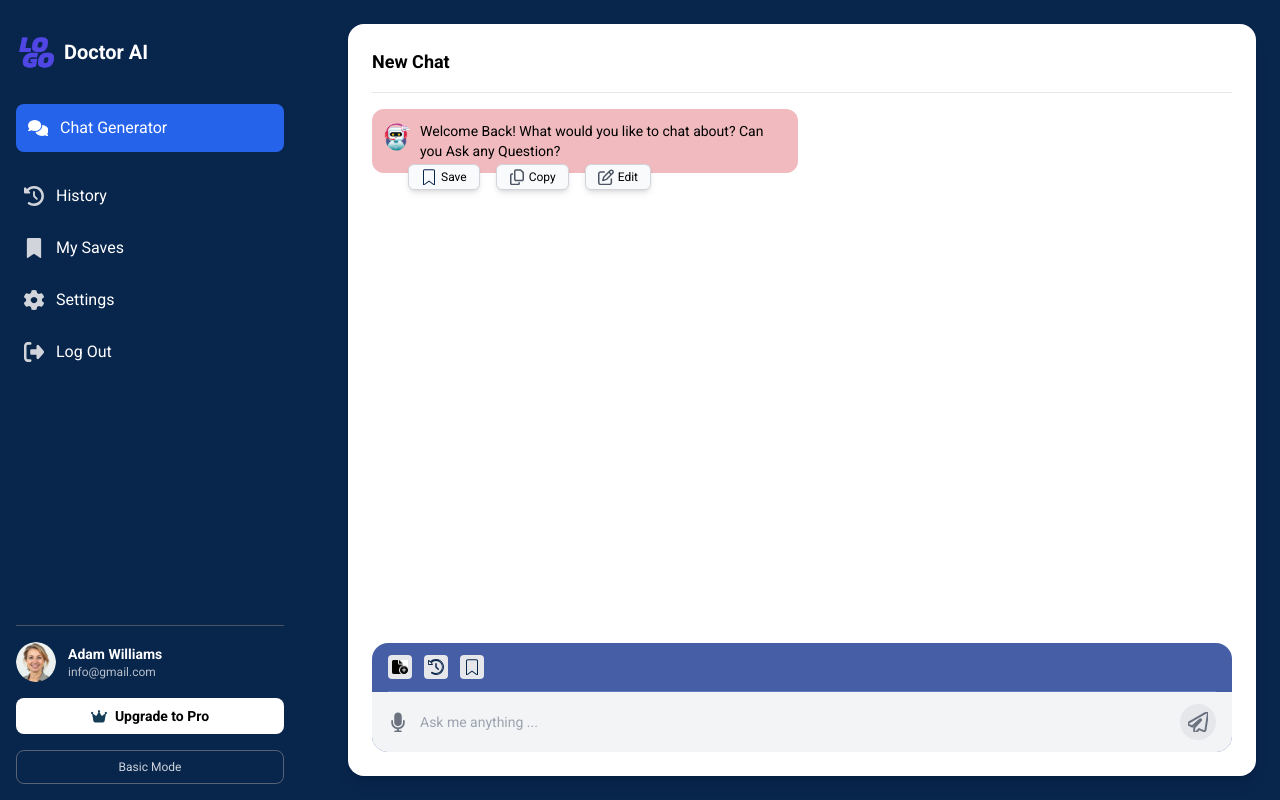
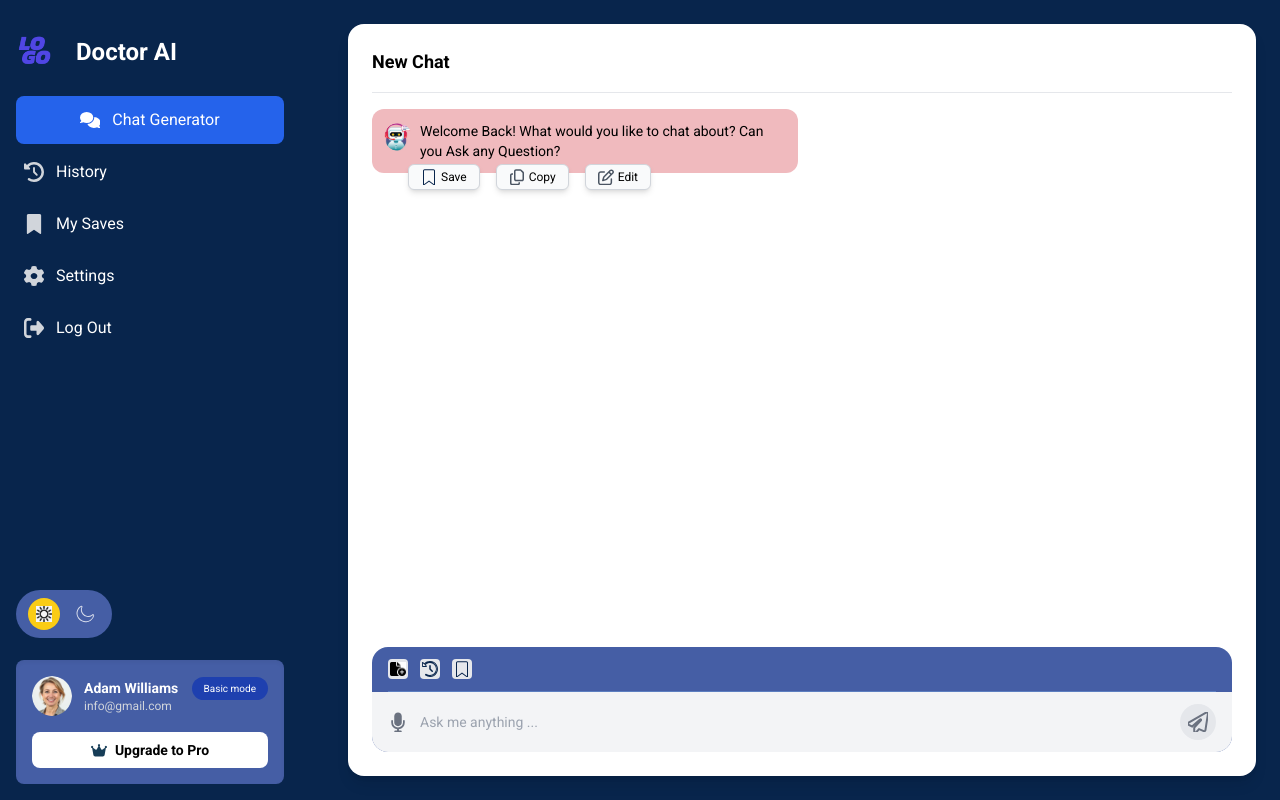
Before and after one commit to QasimFullStackDeveloper/AIDoctor, a React (Vite) app in the folder AIDoctor.client/: page /index/Chatbot in a window 1280 px wide. Built offline with nearby package versions, Linux system fonts and the light colour scheme.

Commit message:
For desktop view the chat bot is complete also for laptops and high resolutions except the div affect on three icons is missing which will be fixed sooner also in home page the route has been added to one of the buttons

```diff
--- a/AIDoctor.client/src/Components/HomeSection.jsx
+++ b/AIDoctor.client/src/Components/HomeSection.jsx
@@ -57,9 +57,9 @@ const HomeSection = () => {
 
         {/* Buttons */}
         <div className="flex flex-col sm:flex-row gap-4 sm:gap-5 md:gap-6 w-full sm:w-auto ml-3 sm:ml-0">
-          <button className="w-full sm:w-auto h-12 md:h-14 bg-[#2563EB] border-2 border-[#2563EB] hover:bg-[#0044CC] text-white px-6 md:px-8 rounded-lg shadow-lg flex items-center justify-center transition-transform transform hover:scale-105 text-sm sm:text-base md:text-lg truncate">
+       <Link to ="/index/Chatbot">   <button className="w-full sm:w-auto h-12 md:h-14 bg-[#2563EB] border-2 border-[#2563EB] hover:bg-[#0044CC] text-white px-6 md:px-8 rounded-lg shadow-lg flex items-center justify-center transition-transform transform hover:scale-105 text-sm sm:text-base md:text-lg truncate">
             <img src={explore} alt="explore" className="mr-2 w-5 h-5" /> Chat Now
-          </button>
+          </button></Link>
           <Link to="/index/premium-plans" className="w-full sm:w-auto">
             <button className="w-full sm:w-auto h-12 md:h-14 bg-white border border-[#2D5EFF] hover:bg-[#2D5EFF] text-[#2D5EFF] hover:text-white px-6 md:px-8 rounded-lg shadow-lg flex items-center justify-center transition-transform transform hover:scale-105 text-sm sm:text-base md:text-lg truncate">
               <img src={search} alt="search" className="mr-2 w-5 h-5" /> Explore Features
--- a/AIDoctor.client/src/Pages/ChatBot/CharbotPage.jsx
+++ b/AIDoctor.client/src/Pages/ChatBot/CharbotPage.jsx
@@ -15,17 +15,20 @@ import robot from "../../assets/Chatbot/robot.svg";
 import crown from "../../assets/Chatbot/crown.svg";
 import copy from "../../assets/Chatbot/copy.svg";
 import edit from "../../assets/Chatbot/edit.svg";
+import moon from "../../assets/Chatbot/moon.svg";
+import sun from "../../assets/Chatbot/sun.svg";
 
 const DoctorAI = () => {
   const [messages, setMessages] = useState([
     {
       sender: 'bot',
       text: "Welcome Back! What would you like to chat about? Can you Ask any Question?",
+
     },
   ]);
   const [input, setInput] = useState("");
   const [showHistory, setShowHistory] = useState(false);
-  const [searchTerm, setSearchTerm] = useState(""); // <--- for search
+  const [searchTerm, setSearchTerm] = useState("");
 
   const handleSend = () => {
     if (input.trim() !== "") {
@@ -51,25 +54,22 @@ const DoctorAI = () => {
   return (
     <div className="flex h-screen bg-[#08254C]">
       {/* Sidebar */}
-      <div className="w-[300px] flex mt-[1rem] flex-col justify-between bg-[#08254C] text-white p-4">
+      <div className="w-[300px] flex mt-[1rem] flex-col bg-[#08254C] text-white p-4">
         <div>
-          <div className="flex items-center space-x-2 mb-8">
-            <div className='w-10 h-10'>
+          <div className="flex items-center space-x-2 mb-6">
+            <div className='w-9 h-9 mr-4 mb-1'>
               <Logo />
             </div>
-            <h1 className="text-xl font-bold">Doctor AI</h1>
+            <h1 className="text-2xl font-bold">Doctor AI</h1>
           </div>
 
-          <button className="flex items-center w-full mb-6 p-3 bg-[#2563EB] hover:bg-blue-400 rounded-lg">
+          <button className="flex justify-center items-center w-full mb-2 p-3 bg-[#2563EB] hover:bg-blue-400 rounded-lg">
             <img src={ChatIcon} alt="Chat Icon" className="w-5 h-5 mr-3" />
             Chat Generator
           </button>
 
           <div className="flex flex-col gap-3">
-            <button
-              className="flex items-center w-full p-2 hover:bg-blue-500 rounded-lg"
-              onClick={handleHistoryClick}
-            >
+            <button className="flex items-center w-full p-2 hover:bg-blue-500 rounded-lg" onClick={handleHistoryClick}>
               <img src={historyIcon} alt="History Icon" className="w-5 h-5 mr-3" />
               History
             </button>
@@ -88,22 +88,36 @@ const DoctorAI = () => {
           </div>
         </div>
 
-        {/* Bottom Profile Section */}
-        <div className="border-t border-gray-600 pt-4">
-          <div className="flex items-center mb-4">
-            <img src={user1} alt="User" className="w-10 h-10 rounded-full mr-3 object-cover" />
-            <div>
-              <h2 className="text-sm font-semibold">Adam Williams</h2>
-              <p className="text-xs opacity-70">info@gmail.com</p>
+        {/* Bottom Content - Oval + Profile */}
+        <div className="flex flex-col justify-end mt-auto">
+          {/* Oval-shaped image bubble - lifted slightly above profile section */}
+          <div className="flex  items-center mb-[10px]">
+            <div className="bg-[#455EA5] mb-3 px-3 py-2 rounded-full flex items-center gap-2">
+              <div className="bg-yellow-400 p-1 h-8 w-8 flex justify-center items-center rounded-full">
+                <img src={sun} alt="sun" className="w-4 h-4 object-contain" />
+              </div>
+              <div className=" p-1 rounded-full">
+                <img src={moon} alt="moon" className="w-6 h-6 object-contain" />
+              </div>
             </div>
+
           </div>
-          <button className="w-full flex items-center justify-center bg-white text-black text-sm font-semibold p-2 rounded-lg hover:bg-yellow-300 mb-4">
-            <img src={crown} alt="Crown" className="w-4 h-4 mr-2" />
-            Upgrade to Pro
-          </button>
 
-          <div className="flex items-center justify-center p-2 rounded-lg border border-gray-500 text-xs opacity-80">
-            Basic Mode
+          {/* Bottom Profile Section */}
+          <div className="bg-[#455EA5] p-4 rounded-lg shadow-inner">
+            <div className="flex items-center gap-3 mb-4">
+              <img src={user1} alt="User" className="w-10 h-10 rounded-full object-cover" />
+              <div className="flex-1">
+                <h2 className="text-sm font-semibold">Adam Williams</h2>
+                <p className="text-xs text-gray-300">info@gmail.com</p>
+              </div>
+              <span className="bg-blue-800 mb-4 text-white text-[10px] px-3 py-1 rounded-full">Basic mode</span>
+            </div>
+
+            <button  className="w-full flex items-center justify-center bg-white text-black text-sm font-semibold p-2 rounded-lg hover:bg-yellow-300 transition duration-200">
+              <img src={crown} alt="Crown" className="w-4 h-4 mr-2" />
+              Upgrade to Pro
+            </button>
           </div>
         </div>
       </div>
@@ -112,12 +126,10 @@ const DoctorAI = () => {
       <div className="flex-1 flex p-6 overflow-hidden">
         {showHistory && (
           <div className="w-[350px] bg-white rounded-2xl shadow-lg p-6 flex flex-col overflow-y-auto border border-gray-200">
-            {/* Chat History Header */}
             <div className="mb-4 pb-2 border-b w-[100%]">
               <h2 className="text-lg font-semibold">Chat History</h2>
             </div>
 
-            {/* Search Bar */}
             <div className="mb-4">
               <input
                 type="text"
@@ -128,9 +140,8 @@ const DoctorAI = () => {
               />
             </div>
 
-            {/* Chat History Items */}
             {filteredChatHistory.map((item, index) => (
-              <div key={index} className="pb-4 mb-4 border-b border-gray-200">
+              <div key={index} className="pb-4 mb-4 border-b border-gray-200 cursor-pointer hover:bg-green-100">
                 <h3 className="text-md font-semibold capitalize">{item.title}</h3>
                 <p className="text-sm text-gray-500">{item.description}</p>
               </div>
@@ -139,19 +150,16 @@ const DoctorAI = () => {
         )}
 
         <div className="flex-1 flex flex-col bg-white rounded-2xl shadow-lg p-6 h-full ml-6">
-          {/* Chat Header */}
           <div className="border-b pb-4 mb-4">
             <h2 className="text-lg font-semibold">New Chat</h2>
           </div>
 
-          {/* Chat Messages */}
           <div className="flex-1 overflow-y-auto pr-2 space-y-16">
             {messages.map((msg, index) => (
               <div key={index} className={`flex flex-col ${msg.sender === 'user' ? 'items-end' : 'items-start'}`}>
                 <div className="relative min-w-[30%] max-w-[50%]">
                   <div
-                    className={`flex items-start gap-2 ${msg.sender === 'user' ? 'bg-[#D8D8D8]' : 'bg-[#F0BABE]'
-                      } rounded-xl p-3`}
+                    className={`flex items-start gap-2 ${msg.sender === 'user' ? 'bg-[#D8D8D8]' : 'bg-[#F0BABE]'} rounded-xl p-3`}
                   >
                     <img
                       src={msg.sender === 'user' ? user1 : robot}
@@ -161,7 +169,7 @@ const DoctorAI = () => {
                     <p className="text-sm">{msg.text}</p>
                   </div>
 
-                  <div className="absolute ml-5 top-full left-4 mt-[-9px] flex gap-4 z-10 overflow-visible">
+                  <div className="absolute ml-5 top-full left-4 mt-[-9px] flex gap-4 z-10 overflow-visible cursor-pointer">
                     <div className="bg-[#F9FAFB] border border-gray-300 shadow-md rounded-md px-3 py-1 text-xs flex items-center gap-1">
                       <img src={savesIcon} alt="Save" className="w-4 h-4" />
                       Save
@@ -182,24 +190,20 @@ const DoctorAI = () => {
 
           {/* Input Area */}
           <div className="bg-[#455EA5] rounded-2xl overflow-hidden mt-4">
-            {/* Icons */}
-            <div className="flex items-center gap-3 px-4 py-3">
-              <div className="w-6 h-6 bg-gray-200 flex items-center justify-center rounded">
+            <div className="flex items-center gap-3 px-4 py-3 cursor-pointer">
+              <div className="w-5 h-5 bg-gray-200 flex items-center justify-center rounded">
                 <img src={newChat} alt="New Chat" className="w-4 h-4" />
               </div>
-              <div className="w-6 h-6 bg-gray-200 flex items-center justify-center rounded" onClick={handleHistoryClick}
-              >
+              <div className="w-5 h-5 bg-gray-200 flex items-center justify-center rounded" onClick={handleHistoryClick}>
                 <img src={reload} alt="Reload" className="w-4 h-4" />
               </div>
-              <div className="w-6 h-6 bg-gray-200 flex items-center justify-center rounded">
+              <div className="w-5 h-5 bg-gray-200 flex items-center justify-center rounded">
                 <img src={savesIcon} alt="Saves" className="w-4 h-4" />
               </div>
             </div>
 
-            {/* Divider */}
             <div className="h-px bg-blue-300 opacity-30 mx-4" />
 
-            {/* Input */}
             <div className="flex items-center bg-gray-100 px-4 py-3">
               <img src={microphoneIcon} alt="Mic" className="w-5 h-5 mr-3" />
               <input
```
Also changed, not shown: AIDoctor.client/src/assets/Chatbot/moon.svg (added), AIDoctor.client/src/assets/Chatbot/sun.svg (added).
